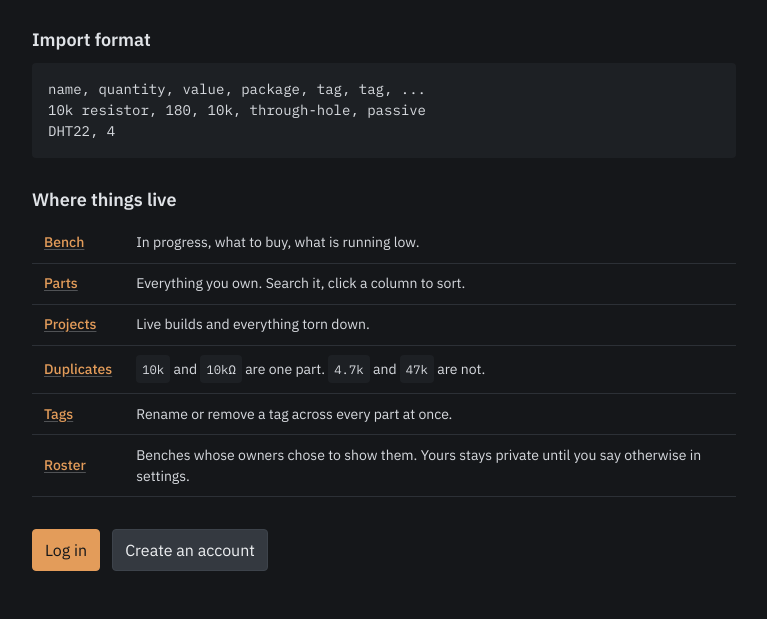
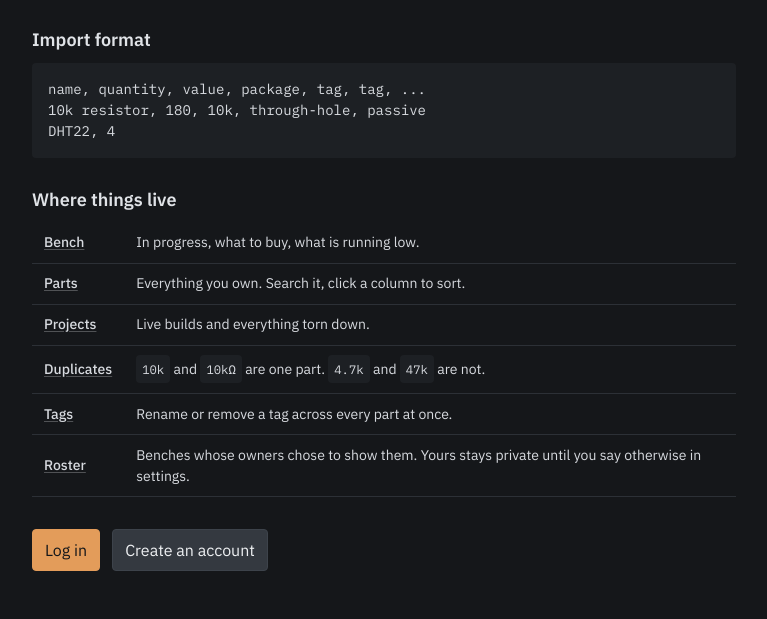
Before and after one commit to DagaVedant/Inventory-Management-System, a Django app: page /guide/ in a window 1280 px wide. Shown: the part 621-1240 px from the top of the page, without its empty margins (56-823 px from the left). Run offline with Django 5.2, Linux system fonts and the light colour scheme.

Commit message:
table links really do read as text now

```diff
--- a/core/static/app.css
+++ b/core/static/app.css
@@ -344,8 +344,8 @@ td > input[type="number"] { width: 5.5rem; margin: 0; }
 }
 
 /* Links inside tables read as text; copper is for actions and prose. */
-tbody a:not([role="button"]) { color: var(--pico-color); text-decoration-color: rgba(215, 218, 223, .3); text-underline-offset: .15em; }
-tbody a:not([role="button"]):hover { color: var(--copper); text-decoration-color: currentColor; }
+tbody a:not([role="button"]) { --pico-color: var(--tin); color: var(--tin); text-decoration-color: rgba(215, 218, 223, .3); text-underline-offset: .15em; }
+tbody a:not([role="button"]):hover { --pico-color: var(--copper); color: var(--copper); text-decoration-color: currentColor; }
 a:not([role="button"]) { text-underline-offset: .15em; }
 
 /* Front page for visitors. Same tokens as the app; the sample bench table
```
